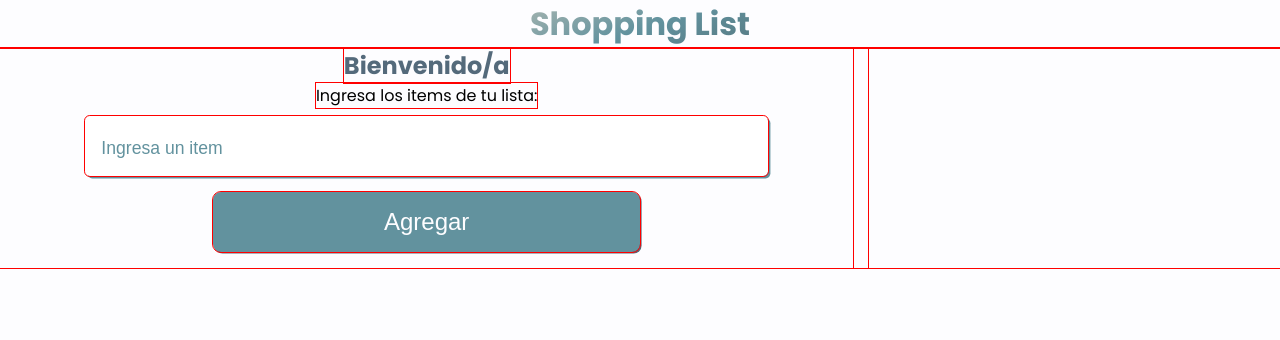
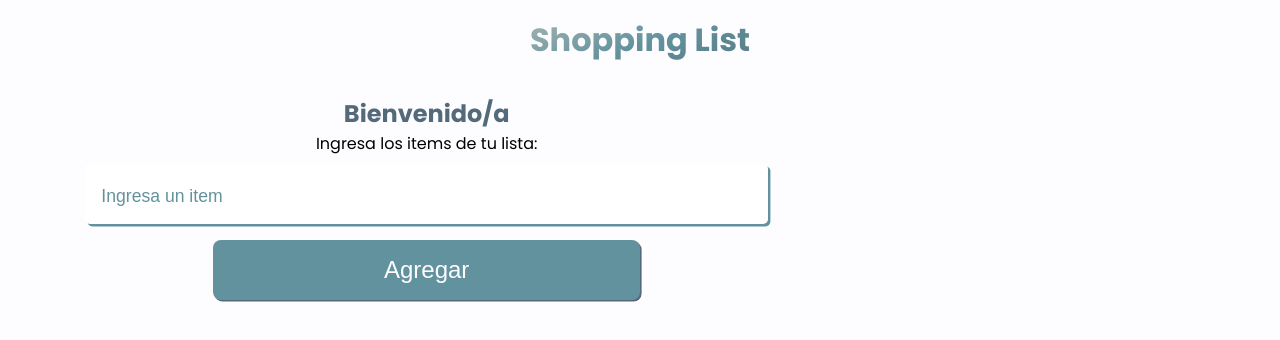
Before and after one commit to AndresCGuerrero/shopping-list-app, a plain HTML site: page index.html in a window 1280 px wide. Drawn offline with Linux system fonts and the light colour scheme.

Commit message:
Fix minor interface bugs

```diff
--- a/assets/css/style.css
+++ b/assets/css/style.css
@@ -5,10 +5,6 @@
   box-sizing: border-box;
   padding: 0;
   margin: 0;
-}
-
-* {
-  outline: 1px solid red;
 }
 
 img,
@@ -40,8 +36,9 @@ main {
 }
 
 h1 {
-  padding: 0 0.5rem;
+  padding: 1rem;
   text-align: center;
+  margin-bottom: 1rem;
   animation: init 3s ease-in-out;
   background-image: linear-gradient(
     340deg,
```
